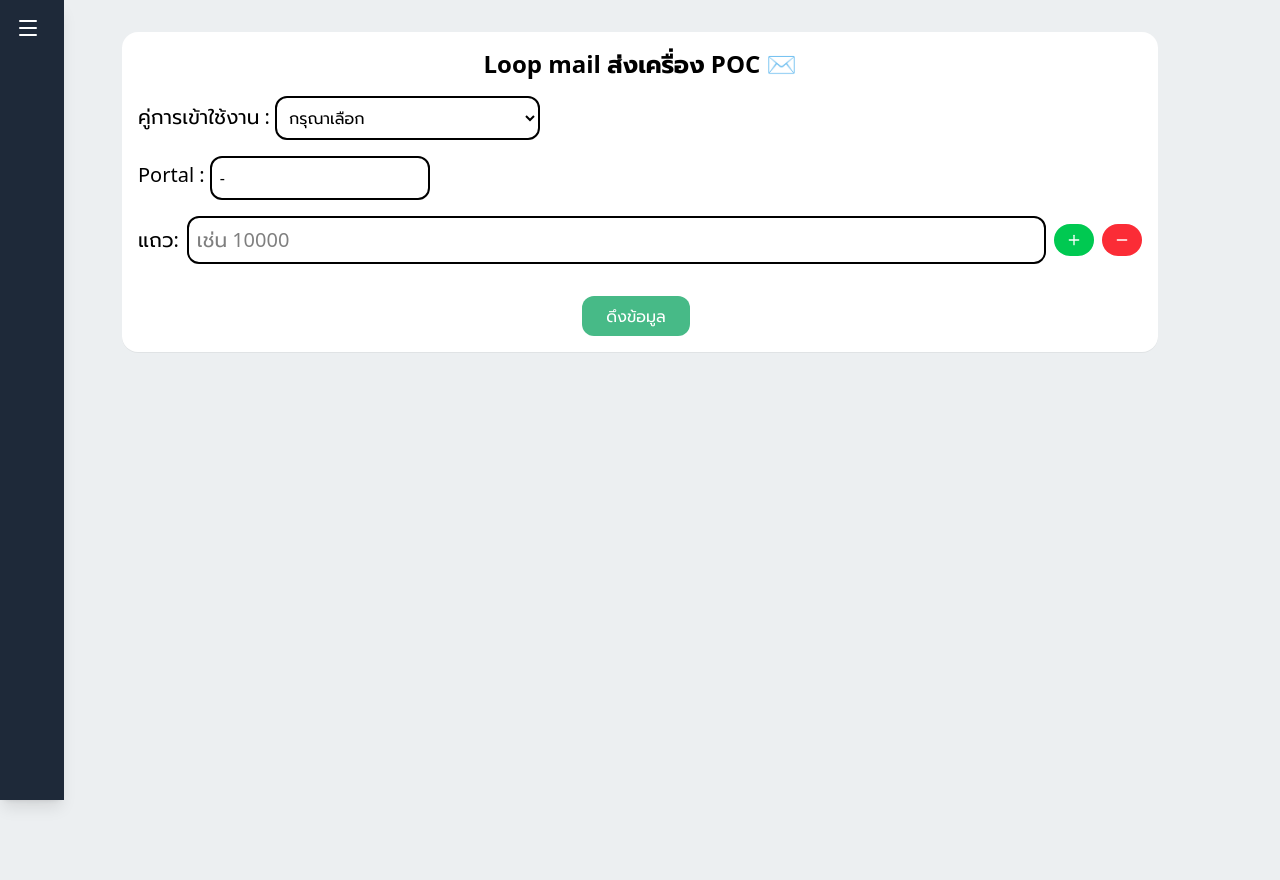
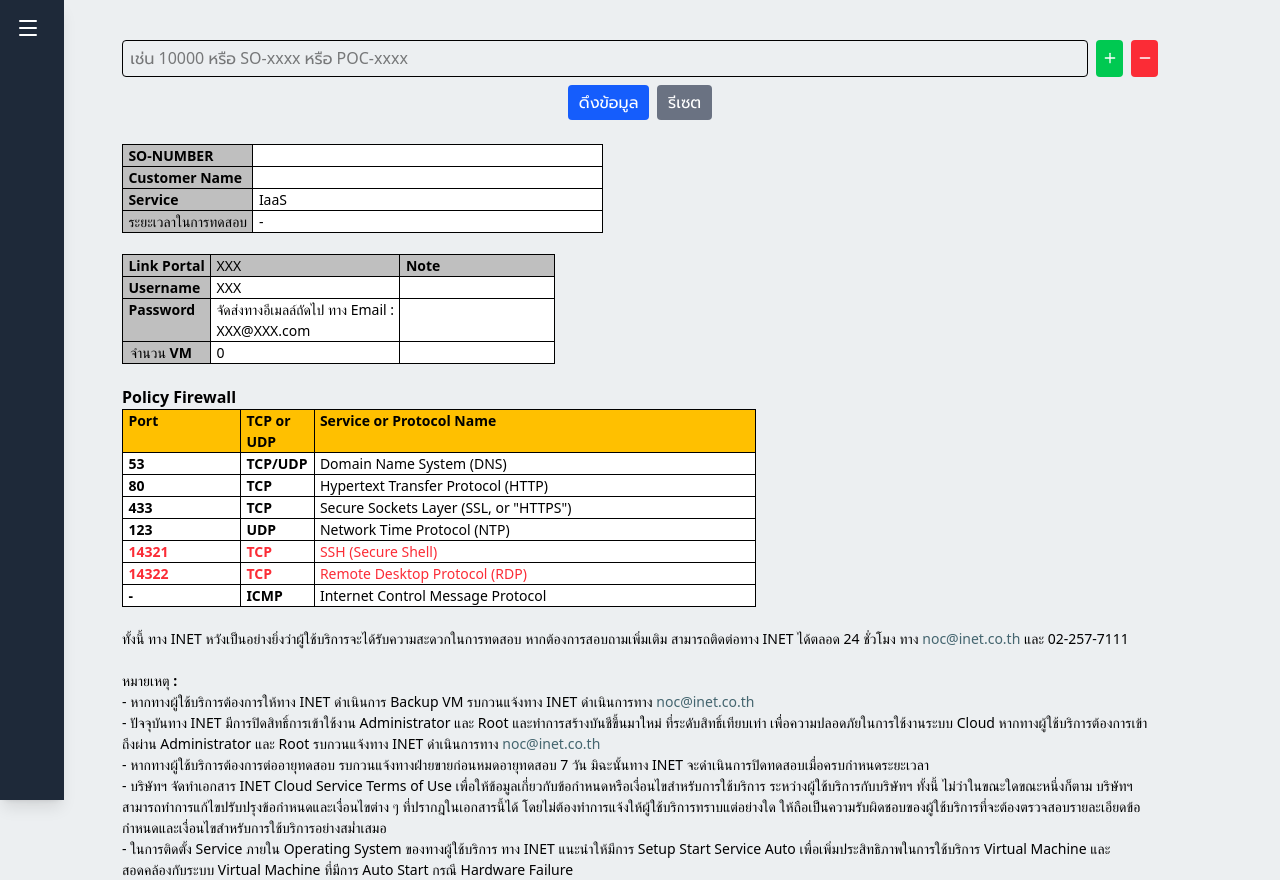
Before and after one commit to JASDA0000/Tools-Provision, a Vue app: page /MailsendVM in a window 1280 px wide. Built offline with nearby package versions, Linux system fonts and the light colour scheme.

Commit message:
Update MailsendVM.vue

```diff
--- a/src/views/MailsendVM.vue
+++ b/src/views/MailsendVM.vue
@@ -2,91 +2,89 @@
 import { ref, computed } from 'vue'
 import { Plus, Minus } from 'lucide-vue-next'
 
-/** ===== CONFIG ===== */
-const API_BASE = 'https://backend-tools-provision.onrender.com'
+/** ====== CONFIG ====== */
+const API_BASE = 'https://backend-tools-provision.onrender.com' // <-- backend ของคุณ
 const columns = ['C', 'O', 'P', 'Q', 'Z', 'AB', 'AC', 'AG', 'AH', 'AI', 'AJ', 'AS']
-// 0:C=SO, 1:O=Customer, 2:P=Start, 3:Q=End,
-// 4:Z=VM Name, 5:AB=IP Private, 6:AC=IP Public,
-// 7:AG=vCPU, 8:AH=vRAM, 9:AI=vDisk, 10:AJ=OS, 11:AS=Username
 
-/** ===== STATE ===== */
-const inputs = ref([''])          // เลขแถว หรือ SO-/POC-
-const rows = ref([])              // ผลแต่ละแถว (array ตาม columns)
-const selectGuide = ref('')       // '1' | '2' | ''
-const portal = ref('')            // แสดงชื่อ portal
-const portalguide = ref('')       // ลิงก์คู่มือ
+/** ====== STATE ====== */
+const inputs = ref([''])           // ค่าที่ผู้ใช้กรอก (row number หรือ SO-/POC-)
+const rows = ref([])               // รายการ VM (หลายเครื่อง)
+const headerRow = ref(null)        // เก็บหัวตาราง (SO, Customer, Period)
 const isLoading = ref(false)
 
-/** ===== COMPUTED ===== */
-const rowData = computed(() => rows.value[0] || [])
-// นับจำนวน VM จากจำนวนแถวข้อมูลจริงที่ดึงได้
-const vmCount = computed(() => rows.value.length)
+const portal = ref('')
+const portalguide = ref('')
+const selectGuide = ref('')
 
-/** ===== ACTIONS ===== */
+/** ====== ACTIONS ====== */
 function addInput() { inputs.value.push('') }
 function removeInput() { if (inputs.value.length > 1) inputs.value.pop() }
+
 function resetData() {
   inputs.value = ['']
   rows.value = []
+  headerRow.value = null
   selectGuide.value = ''
   portal.value = ''
   portalguide.value = ''
 }
 
-function validateDropdown() {
-  if (selectGuide.value === '1') {
-    portal.value = 'AHV'
-    portalguide.value = 'https://ocp-cloud.inet.co.th/owncloud/index.php/s/rM7ERfrMt2GaBGP'
-  } else if (selectGuide.value === '2') {
-    portal.value = 'Cloud-Open Source (Proxmox)'
-    portalguide.value = 'https://ocp-cloud.inet.co.th/owncloud/index.php/s/76XijkVXFQCseBa'
-  } else {
-    portal.value = ''
-    portalguide.value = ''
-  }
-}
+const rowData = computed(() => headerRow.value || rows.value[0] || [])
+const vmCount = computed(() => rows.value.length)
 
+/** ดึงข้อมูลจาก API */
 async function fetchData() {
   rows.value = []
+  headerRow.value = null
   isLoading.value = true
   try {
-    const queries = inputs.value
-      .map(v => (v ?? '').toString().trim())
-      .filter(v => v.length > 0)
+    const queryList = inputs.value
+      .map(r => (r ?? '').toString().trim())
+      .filter(r => r.length > 0)
 
-    const colsParam = columns.join(',')
+    const columnsParam = columns.join(',')
+    const groups = await Promise.all(
+      queryList.map(async (query) => {
+        // 1) ถ้าเป็นเลข → ดึงด้วย row
+        if (/^\d+$/.test(query)) {
+          const url = `${API_BASE}/sheet?row=${encodeURIComponent(query)}&columns_sendVM=${encodeURIComponent(columnsParam)}`
+          const res = await fetch(url, { cache: 'no-store' })
+          if (!res.ok) throw new Error(`HTTP ${res.status}`)
+          const json = await res.json()
+          const rec = json?.data || {}
+          const oneRow = columns.map(col => (rec[col] ?? '-'))
+          return [oneRow]
+        }
 
-    // สร้างงานยิง API แบบขนาน
-    const jobs = queries.map(async (q) => {
-      const isRowNumber = /^\d+$/.test(q)
-      const url = isRowNumber
-        ? `${API_BASE}/sheet?row=${encodeURIComponent(q)}&columns_sendVM=${encodeURIComponent(colsParam)}`
-        : `${API_BASE}/sheet?so_number=${encodeURIComponent(q)}&columns_sendVM=${encodeURIComponent(colsParam)}`
+        // 2) ถ้าเป็น SO-/POC- → ดึงแบบหลาย VM
+        const url = `${API_BASE}/sheet?so_number=${encodeURIComponent(query)}&columns_sendVM=${encodeURIComponent(columnsParam)}`
+        const res = await fetch(url, { cache: 'no-store' })
+        if (!res.ok) throw new Error(`HTTP ${res.status}`)
+        const json = await res.json()
 
-      const res = await fetch(url, { cache: 'no-store' })
-      if (!res.ok) throw new Error(`HTTP ${res.status}`)
-      const json = await res.json()
+        // เก็บ header (C,O,P,Q)
+        const h = json?.header || {}
+        headerRow.value = [
+          (h['C'] ?? '-'), // SO
+          (h['O'] ?? '-'), // Customer
+          (h['P'] ?? '-'), // Start
+          (h['Q'] ?? '-')  // End
+        ]
 
-      // กรณีค้นหาจาก SO/POC → ได้หลายแถวใน json.rows
-      if (Array.isArray(json?.rows)) {
-        // map object ของแต่ละแถว → เป็นอาเรย์เรียงตาม columns
-        const mapped = json.rows.map(rec =>
-          columns.map(col => (rec && rec[col] !== undefined ? rec[col] : '-'))
+        // แปลง VM rows
+        const list = (json?.rows || []).map(rec =>
+          columns.map(col => (rec?.[col] ?? '-'))
         )
-        return mapped   // คืนเป็นอาเรย์ของหลายแถว
-      }
+        return list
+      })
+    )
 
-      // กรณีดึงจากเลข row เดี่ยว → json.data
-      const rec = json?.data || {}
-      return [columns.map(col => (rec && rec[col] !== undefined ? rec[col] : '-'))] // ห่อเป็นอาเรย์ 1 แถว
-    })
-
-    // ผลจาก jobs จะเป็นอาเรย์ของ “กลุ่มแถว” → แบนให้เหลืออาเรย์แถวเดียว
-    const groups = await Promise.all(jobs)   // e.g. [ [row,row], [row], ... ]
     rows.value = groups.flat()
 
-    // ลอง log ดูโครงสร้างหลัง map/flatten แล้ว (ช่วยดีบัก)
-    console.log('rows mapped:', rows.value)
+    // debug log
+    console.log('headerRow', headerRow.value)
+    console.log('rows', rows.value)
+
   } catch (err) {
     console.error(err)
     alert('เกิดข้อผิดพลาด: ' + (err?.message || err))
@@ -97,81 +95,27 @@ async function fetchData() {
 </script>
 
 <template>
-  <div class="p-4 space-y-4 bg-[#fff] rounded-2xl shadow-2xs">
-    <p class="text-2xl font-bold">Loop mail ส่งเครื่อง POC ✉️</p>
-
-    <!-- เลือกประเภท / เติม Portal -->
-    <div class="text-left">
-      <label class="text-xl">คู่การเข้าใช้งาน : </label>
-      <select v-model="selectGuide" @change="validateDropdown" class="bg-white text-black rounded-xl border-2 p-2">
-        <option value="">กรุณาเลือก</option>
-        <option value="1">AHV</option>
-        <option value="2">Cloud Open Source (Proxmox)</option>
-      </select>
-    </div>
-
-    <div class="text-left">
-      <label class="text-xl">Portal : </label>
-      <div class="inline-block align-middle">
-        <span class="bg-white text-black rounded-xl border-2 p-2 inline-block min-w-[220px]">{{ portal || '-' }}</span>
-      </div>
-    </div>
-
-    <!-- เลขแถว -->
-    <div v-for="(item, index) in inputs" :key="index" class="flex items-center gap-2">
-      <label class="text-xl">แถว:</label>
+  <div>
+    <!-- Input -->
+    <div v-for="(item, index) in inputs" :key="index" class="flex gap-2 my-2">
       <input
         v-model="inputs[index]"
-        class="bg-white rounded-xl text-black text-xl p-2 w-full border-2"
-        placeholder="เช่น 10000"
-        inputmode="numeric"
+        placeholder="เช่น 10000 หรือ SO-xxxx หรือ POC-xxxx"
+        class="border-1 border-black rounded px-[7.2px] py-[5.4px] w-full"
       />
       <template v-if="index === inputs.length - 1">
-        <button @click="addInput" class="bg-green-500 text-white px-3 py-1 rounded-2xl hover:opacity-70">
-          <Plus class="w-4 h-6" />
-        </button>
-        <button @click="removeInput" class="bg-red-500 text-white px-3 py-1 rounded-2xl hover:opacity-70">
-          <Minus class="w-4 h-6" />
-        </button>
+        <button @click="addInput" class="bg-green-500 text-white px-[5.4px] py-[2.7px] rounded"><Plus class="w-4 h-4" /></button>
+        <button @click="removeInput" class="bg-red-500 text-white px-[5.4px] py-[2.7px] rounded"><Minus class="w-4 h-4" /></button>
       </template>
     </div>
 
-    <button
-      @click="fetchData"
-      :disabled="isLoading"
-      class="bg-[#47ba87] text-white px-6 py-2 rounded-xl hover:opacity-80 mt-4 mr-2"
-    >
-      {{ isLoading ? 'กำลังโหลด...' : 'ดึงข้อมูล' }}
-    </button>
-  </div>
+    <div class="mt-2">
+      <button @click="fetchData" :disabled="isLoading" class="bg-blue-600 text-white px-[10.8px] py-[5.4px] rounded mr-2">
+        {{ isLoading ? 'กำลังโหลด...' : 'ดึงข้อมูล' }}
+      </button>
+      <button @click="resetData" class="bg-gray-500 text-white px-[10.8px] py-[5.4px] rounded">รีเซต</button>
+    </div>
 
-  <!-- Loading -->
-  <div v-if="isLoading" class="flex items-center justify-center mt-4 text-[#47ba87]">
-    <svg class="animate-spin h-6 w-6 mr-2" xmlns="http://www.w3.org/2000/svg" fill="none" viewBox="0 0 24 24">
-      <circle class="opacity-25" cx="12" cy="12" r="10" stroke="currentColor" stroke-width="4" />
-      <path class="opacity-75" fill="currentColor" d="M4 12a8 8 0 018-8v4l4-4-4-4v4a8 8 0 00-8 8z" />
-    </svg>
-    <span class="text-lg">กำลังโหลดข้อมูล...</span>
-  </div>
-
-  <div v-if="rows.length > 0" class="font-serif bg-white p-2 mt-2">
-    <!-- ส่วนหัวจดหมาย -->
-    <p class="text-[#0000ff] text-left text-[14px]">*** Confidential ***</p>
-    <br />
-    <p class="text-black text-left font-bold text-[14px]">เรียนผู้ใช้บริการ</p>
-    <br />
-    <div class="w-full text-left">
-      <span class="whitespace-pre-wrap text-black bg-transparent font-normal not-italic align-baseline no-underline text-[14px]">
-        ทางบริษัท อินเทอร์เน็ตประเทศไทย จำกัด (มหาชน) (INET)
-        ขอขอบพระคุณผู้ใช้บริการเป็นอย่างสูงที่ให้ความไว้วางใจทดสอบใช้บริการ Cloud (ไม่เสียค่าบริการ)
-        โดยทาง INET ขออนุญาตแจ้งรายละเอียดบริการและรายละเอียดของระบบ ดังนี้
-      </span>
-      <p class="text-black text-[14px]">
-        <span class="font-bold"><br />รบกวนผู้ใช้บริการตรวจสอบการใช้งาน Service และยืนยันผลการใช้งาน</span>
-        : ____________ ( โปรดระบุ: <span class="bg-[#00ff00]">ใช้งานได้</span>/
-        <span class="bg-[#ff0000]">ใช้งานไม่ได้</span> )
-      </p>
-    </div>
     <br />
 
     <!-- ตารางหัว SO/Customer/Period -->
@@ -194,23 +138,6 @@ async function fetchData() {
             <th class="border-1 border-black bg-[#bfbfbf] pr-[5.4px] pl-[5.4px]">ระยะเวลาในการทดสอบ</th>
             <td class="pr-[5.4px] pl-[5.4px]">
               {{ rowData[2]?.replace(/-/g, '/') }} - {{ rowData[3]?.replace(/-/g, '/') }}
-            </td>
-          </tr>
-        </tbody>
-      </table>
-      <br />
-
-      <!-- Portal Guide -->
-      <table class="text-black border-1 border-black text-left bg-white text-[14px]">
-        <tbody>
-          <tr>
-            <th class="border-1 border-black text-black bg-[#bfbfbf] pr-[5.4px] pl-[5.4px]">
-              Portal Manual<br />{{ portal || '-' }}
-            </th>
-            <td class="pr-[5.4px] pl-[5.4px]">
-              <a :href="portalguide || '#'" target="_blank" rel="noopener noreferrer" class="text-black underline decoration-[#1155cc]">
-                {{ portalguide || '-' }}
-              </a>
             </td>
           </tr>
         </tbody>
@@ -246,7 +173,7 @@ async function fetchData() {
       </table>
       <br />
 
-      <!-- รายการ VM ตาม rows -->
+      <!-- รายการ VM -->
       <div v-for="(rowData, index) in rows" :key="index" class="mb-8">
         <table class="bg-white text-black border-1 border-black text-left text-[14px]">
           <tbody>
@@ -314,6 +241,7 @@ async function fetchData() {
           </tbody>
         </table>
       </div>
+
 
       <!-- Policy -->
       <p class="text-[12pt] text-left text-black font-bold">Policy Firewall</p>
```
